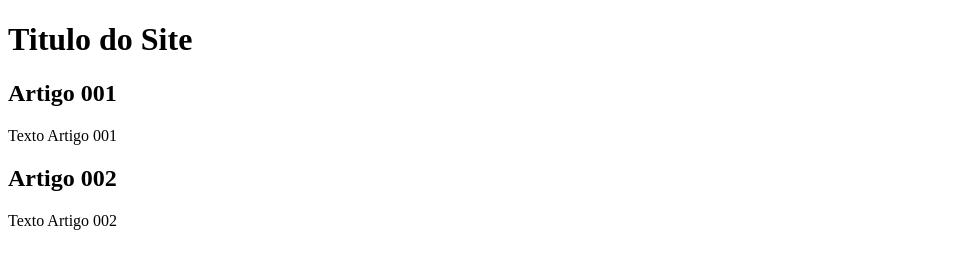
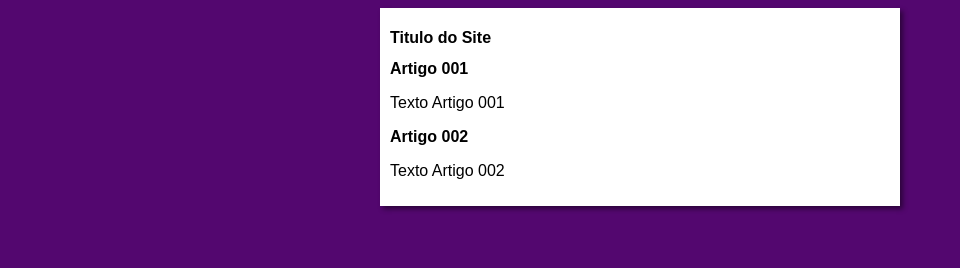
Before and after one commit to Alves148/Projeto-branch, a plain HTML site: page index.html in a window 1280 px wide. Shown: the whole page, without its empty margins (0-960 px from the left). Drawn offline with Linux system fonts and the light colour scheme.

Commit message:
Iniciei o design

```diff
--- /dev/null
+++ b/estilos/style.css
@@ -0,0 +1,17 @@
+* {
+    font-family:Arial, Helvetica, sans-serif;
+    font-size: 16px;
+}
+
+body {
+    background-color: rgb(83, 7, 111)
+    ;
+}
+
+main {
+    background-color: white;
+    width: 500px;
+    margin:auto ;
+    padding: 10px;
+    box-shadow:3px 3px 5px rgba(0, 0, 0, 0.475) ;
+}
--- a/index.html
+++ b/index.html
@@ -4,6 +4,7 @@
     <meta charset="UTF-8">
     <meta name="viewport" content="width=device-width, initial-scale=1.0">
     <title>Titulo do site</title>
+    <link rel="stylesheet" href="estilos/style.css">
 </head>
 <body>
     <main>
```
